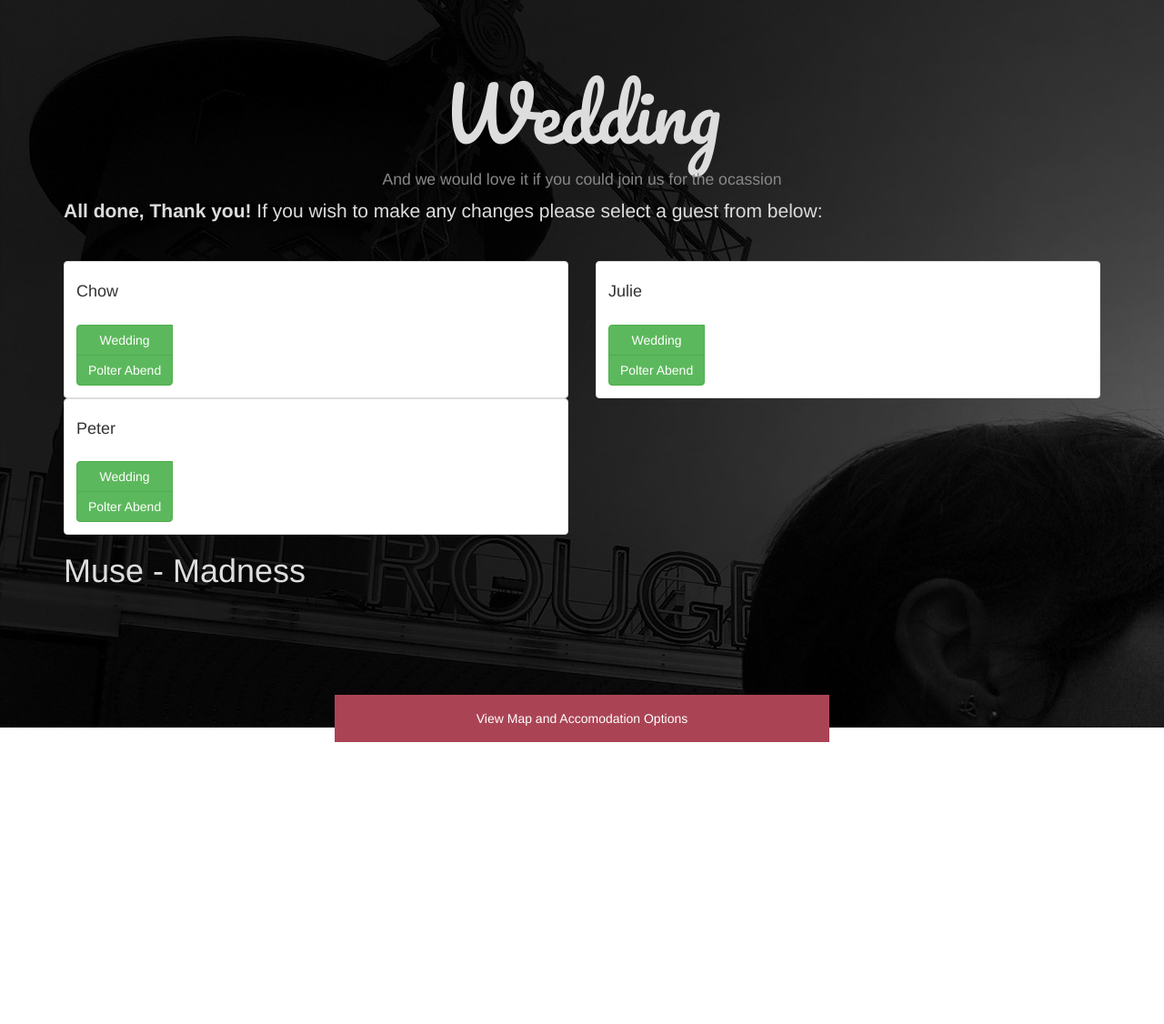
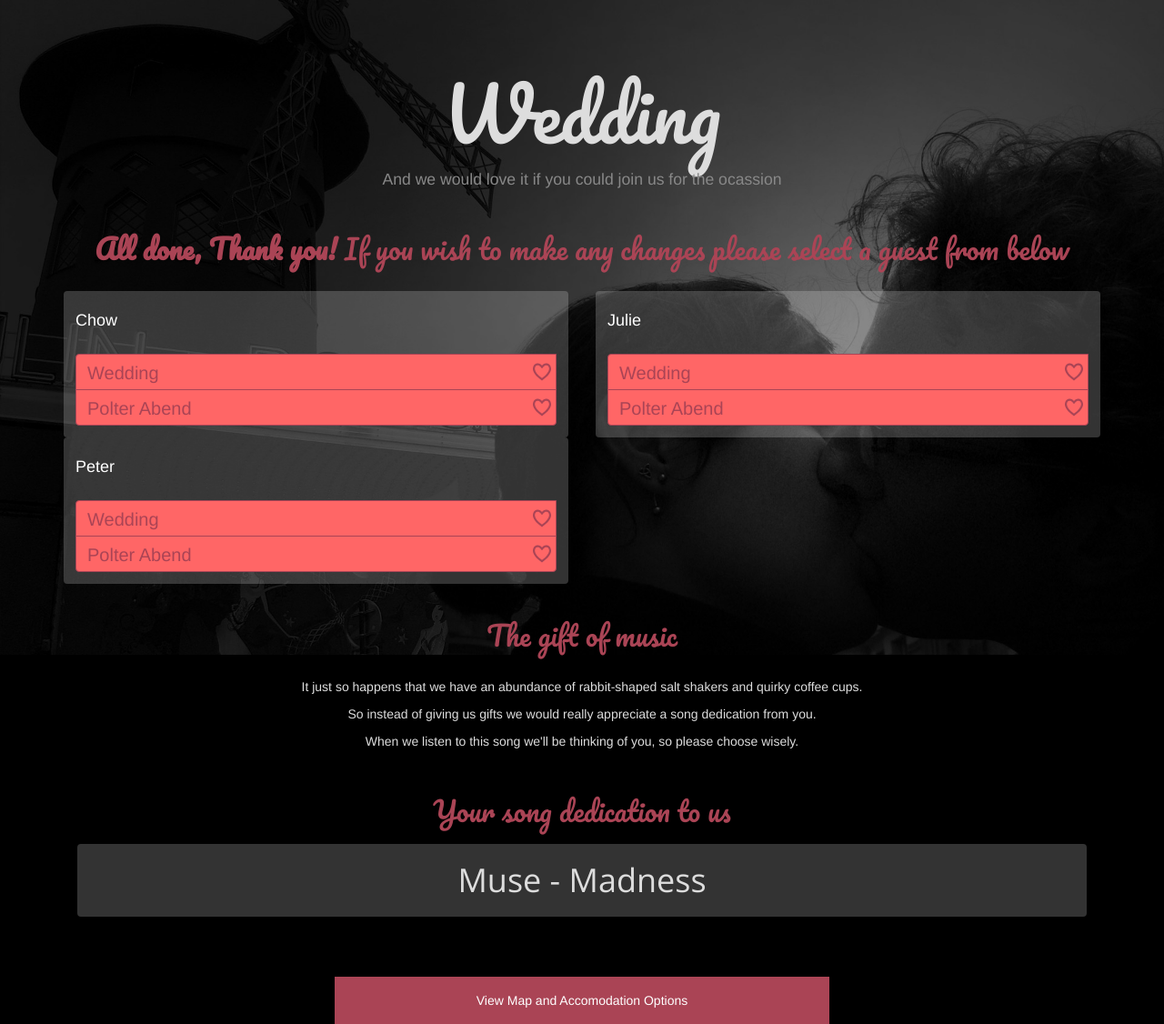
Before and after one commit to Pringels/Wedding-RSVP, a Django app: a page that uses gedeck/templates/gedeck/invite.html in a window 1280 px wide. Shown: the whole page at 91% size. Before the commit the page ends 816 px from the top, so only its background shows below. Run offline with Django 3.2, Linux system fonts and the light colour scheme; data comes from the database, SQL or seed files in the repository; both versions use the stored data as it was after the commit; parts of the project's set-up code (start-up, migrations or seed data) failed here and were passed over.

Commit message:
Styling and functional update

```diff
--- a/gedeck/templates/gedeck/invite.html
+++ b/gedeck/templates/gedeck/invite.html
@@ -11,12 +11,14 @@
 		<h1>{{ invite.event.name }}</h1>
 		<h2>And we would love it if you could join us for the ocassion</h2>
 	</div>
-
+	<div class="col-lg-12 detail">
+		<br/>
 	{% if not all_done %}
-		<p class="lead muted">{{ invite.lead|default:"Select the guests who wish to RSVP" }}</p>
+		<h2 class="muted">{{ invite.lead|default:"Select the guests who wish to RSVP" }}</h2>
 	{% else %}
-		<p class="lead">{{ invite.lead_on_complete|default:"<b>All done, Thank you!</b> If you wish to make any changes please select a guest from below:" }}</p>
+		<h2 class="">{{ invite.lead_on_complete|default:"<b>All done, Thank you!</b> If you wish to make any changes please select a guest from below" }}</h2>
 	{% endif %}
+	</div>
 	<br>
 	<div class="row">
 	{% for guest in guests %}
@@ -50,16 +52,32 @@
 	{% endfor %}
 	</div>
 
+	<br/>
+
+	<div class="col-lg-12 detail">
+		<h2>The gift of music</h2>
+		<br/>
+		<p>It just so happens that we have an abundance of rabbit-shaped salt shakers and quirky coffee cups.</p>
+		<p>So instead of giving us gifts we would really appreciate a song dedication from you.</p>
+		<p>When we listen to this song we'll be thinking of you, so please choose wisely.</p>
+	</div>
+
 	<div class="song-select">
 		{% if not song %}
-			<input class="search-song" type="text"/>
+			<input class="search-song" type="text" placeholder="Start typing your song name here (EG. 'Nancy Sinatra - These Boots Were Made For Walkin')"/>
 			<div class="search-loader">
-				Searching...
 				<img src="{% static "img/heart.svg" %}" rel="stylesheet">
+				Searching
+
 			</div>
 			<div class="search-results"></div>
 		{% else %}
-			<h1>{{ song }}</h1>
+			<div class="col-lg-12 detail">
+				<br/>
+				<h2>Your song dedication to us</h2>
+				<h1 class="track-name">{{ song }}</h1>
+			</div>
+
 		{% endif %}
 	</div>
 
--- a/static/css/styles.css
+++ b/static/css/styles.css
@@ -1,16 +1,24 @@
 html {
     font-size: 16px;
+
 }
 
 body {
     color: #ddd;
+    background-color: #000;
 }
+
 .background {
     background-image: url(/static/img/kiss.jpg);
+    background-repeat: no-repeat;
+    background-size: 100% auto;
     position: fixed;
     height: 100vh;
     width: 100%;
     z-index: -1;
+    max-width: 100%;
+    top: 0;
+    left: 0;
 }
 
 .divider {
@@ -47,7 +55,7 @@ body {
 }
 
 .details {
-    margin-top: 100px;
+    margin-top: 50px;
 }
 
 .detail {
@@ -124,17 +132,133 @@ a:hover {
     color: #A45;
 }
 
+/* Music search */
+
+.song-select {
+    width: 100%;
+}
+
+.search-song {
+    width: 100%;
+    height: 70px;
+    background-color: rgba(255,255,255,0.2);
+    border: 1px solid rgba(255,255,255,0.3);
+    padding: 10px;
+    border-radius: 4px;
+    color: #FFF;
+    text-align: center;
+    font-size: 20px;
+    margin-top: 20px;
+}
+
 .search-results {
     width: 100%;
     height: auto;
+    background-color: #ddd;
+    color: #333;
+}
+
+.search-results li {
+    width: 100%;
+    padding: 10px;
+    height: 41px;
+    border-bottom: 1px solid #aaa;
+    cursor: pointer;
+    transition: background-color 0.2s;
+}
+
+.search-results li:hover {
     background-color: #A45;
-    color: #fff;
+}
+
+.search-results li:hover p {
+    color: #FFF;
+}
+
+.search-results li:hover button {
+    background-color: #A45;
+    background-image: url(/static/img/plus-pink.svg);
+}
+
+.search-results p {
+    display: inline-block;
+    vertical-align: top;
+}
+
+.search-results ul {
+    list-style-type: none;
+    padding: 0;
+}
+
+.search-results button {
+    height: 30px;
+    width: 30px;
+    display: inline-block;
+    background-color: #ddd;
+    background-size: 20px 20px;
+    background-repeat: no-repeat;
+    margin-left: 10px;
+    background-image: url(/static/img/plus.svg);
+    border: 0px;
+    transition: background-color 0.2s;
 }
 
 .search-loader {
     display: none;
+    color: #A45;
+    font-size: 20px;
+    text-align: center;
+    margin-top: 30px;
+    padding-bottom: 30px;
+    border-bottom: 1px solid rgba(255,255,255,0.2);
+}
+
+.search-loader img {
+    width: 70px;
+    height: 70px;
+    display: block;
+    margin: 0px auto;
 }
 
 .search-loader.active {
     display: block;
 }
+
+.track-name {
+    background-color: rgba(255,255,255,0.2);
+    padding: 20px;
+    border-radius: 4px;
+}
+
+/* Gedeck Styles */
+
+.rsvp .thumbnail {
+    background-color: rgba(255,255,255,0.2);
+    border: 0px;
+}
+
+.rsvp .thumbnail h4 {
+    color: #FFF;
+}
+
+.rsvp .thumbnail .btn-group{
+    width: 100%;
+}
+
+.rsvp .thumbnail .btn {
+    background-image: url(/static/img/plus.svg);
+    background-repeat: no-repeat;
+    background-position: 99% 9px;
+    background-size: 20px 20px;
+    height: 40px;
+    text-align: left;
+    font-size: 20px;
+    background-color: #ddd;
+}
+
+.rsvp .thumbnail .btn-success {
+    background-image: url(/static/img/heart2.svg);
+    background-color: #F66;
+    border-color: #A45;
+    color: #A45;
+}
--- a/static/js/main.js
+++ b/static/js/main.js
@@ -31,7 +31,7 @@ $( document ).ready(function() {
 
             var list = '<ul>';
             for (var key in data){
-                list += '<li><button class="add-song" data-title="' + key + '" data-name="' + data[key] + '">Add</button>' + data[key] + '</li>';
+                list += '<li class="add-song"><button data-title="' + key + '" data-name="' + data[key] + '"></button><p>' + data[key] + '</p></li>';
             }
             list += '</ul>';
            $('.search-results').html(list);
@@ -41,16 +41,19 @@ $( document ).ready(function() {
     $(document).on('click', '.add-song', function(){
 
         var ref = $('.invite-ref').data('ref');
-        var songName = $(this).data('name');
+        var $this = $(this).find('button');
+        var songName = $this.data('name');
 
         $.ajax({
          type: "GET",
          url: "/add-song/",
-         data: { title: $(this).data('title'), ref: ref, name: songName}
+         data: { title: $this.data('title'), ref: ref, name: songName}
        })
          .done(function(msg) {
-             var str = '<h3>Song added!</h3>';
-             str += '<h1>' + songName + '</h1>';
+             var str = '<div class="col-lg-12 detail">';
+             str += '<br/>';
+              str += '<h2>Your song dedication to us</h2>';
+             str += '<h1 class="track-name">' + songName + '</h1>';
             $('.song-select').html(str);
         });
     });
--- a/wedding/templates/wedding/base.html
+++ b/wedding/templates/wedding/base.html
@@ -3,12 +3,13 @@
 <head>
 	<meta charset="utf-8">
 	<title>Wedding</title>
-
+ 	<meta name="viewport" content="width=device-width, initial-scale=1">
 	<link href='https://fonts.googleapis.com/css?family=Open+Sans|Pacifico' rel='stylesheet' type='text/css'>
     <link href="{% static "css/bootstrap.min.css" %}" rel="stylesheet">
 	<link href="{% static "css/styles.css" %}" rel="stylesheet">
 	<script src="//code.jquery.com/jquery-1.12.0.min.js"></script>
 	<script src="{% static "js/main.js" %}"></script>
+	<link rel="icon" type="image/x-icon" href="{% static "img/favicon.ico" %}">
 </head>
 <body>
 	<div class="background">
@@ -17,7 +18,6 @@
 
     <div class="main container">
 
-
         {% block main %}
 
         {% endblock %}
```
Also changed, not shown: wedding/templates/wedding/home.html (+6 -2 lines), wedding/templates/wedding/venue.html (+37 -11 lines), db.sqlite3, static/img/favicon.ico (added), static/img/guesthouses/ambiance-delight.jpg (added), static/img/guesthouses/green-valley-lodge.jpg (added), static/img/guesthouses/villa-d-rust.jpg (added), static/img/heart2.svg (added), static/img/plus-pink.svg (added), static/img/plus.svg (added).
